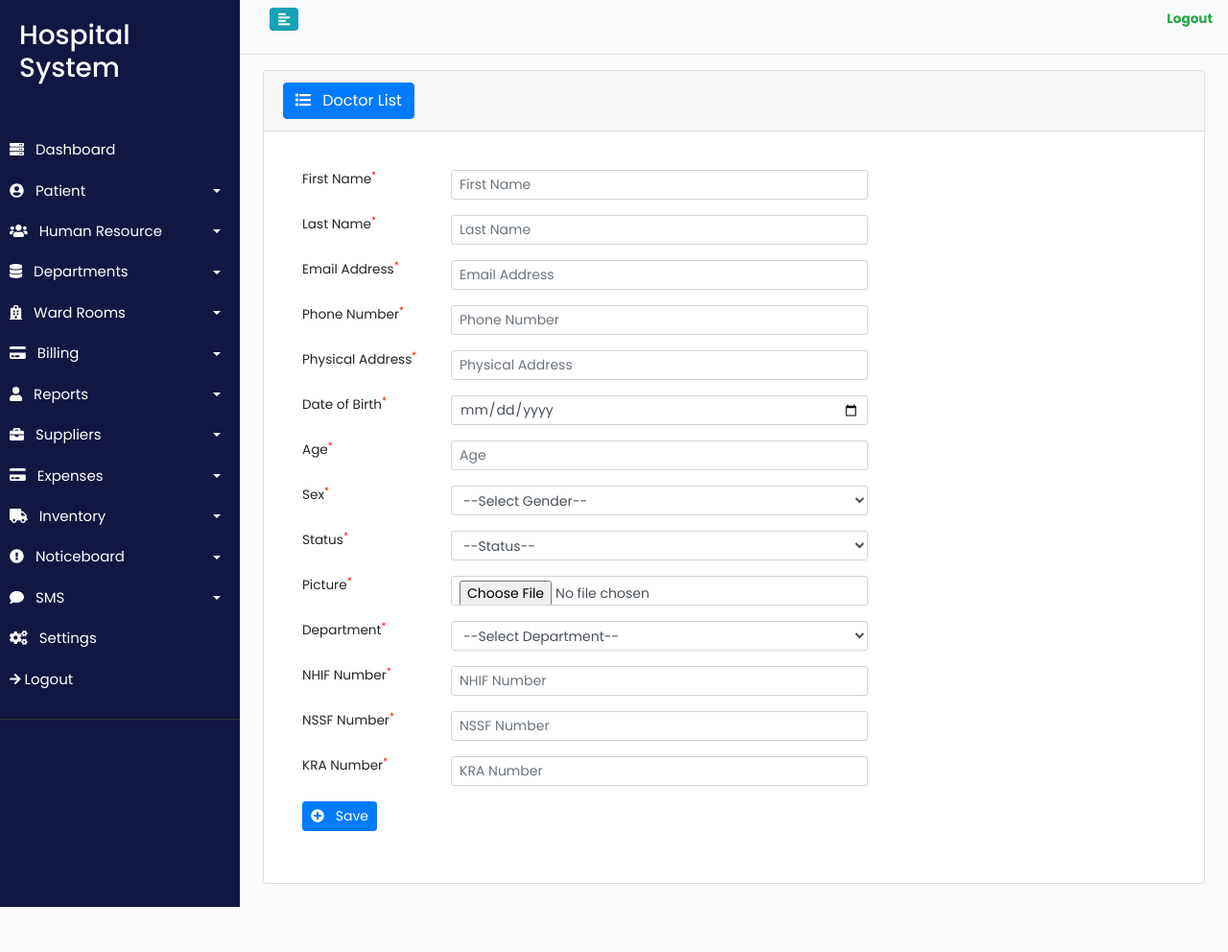
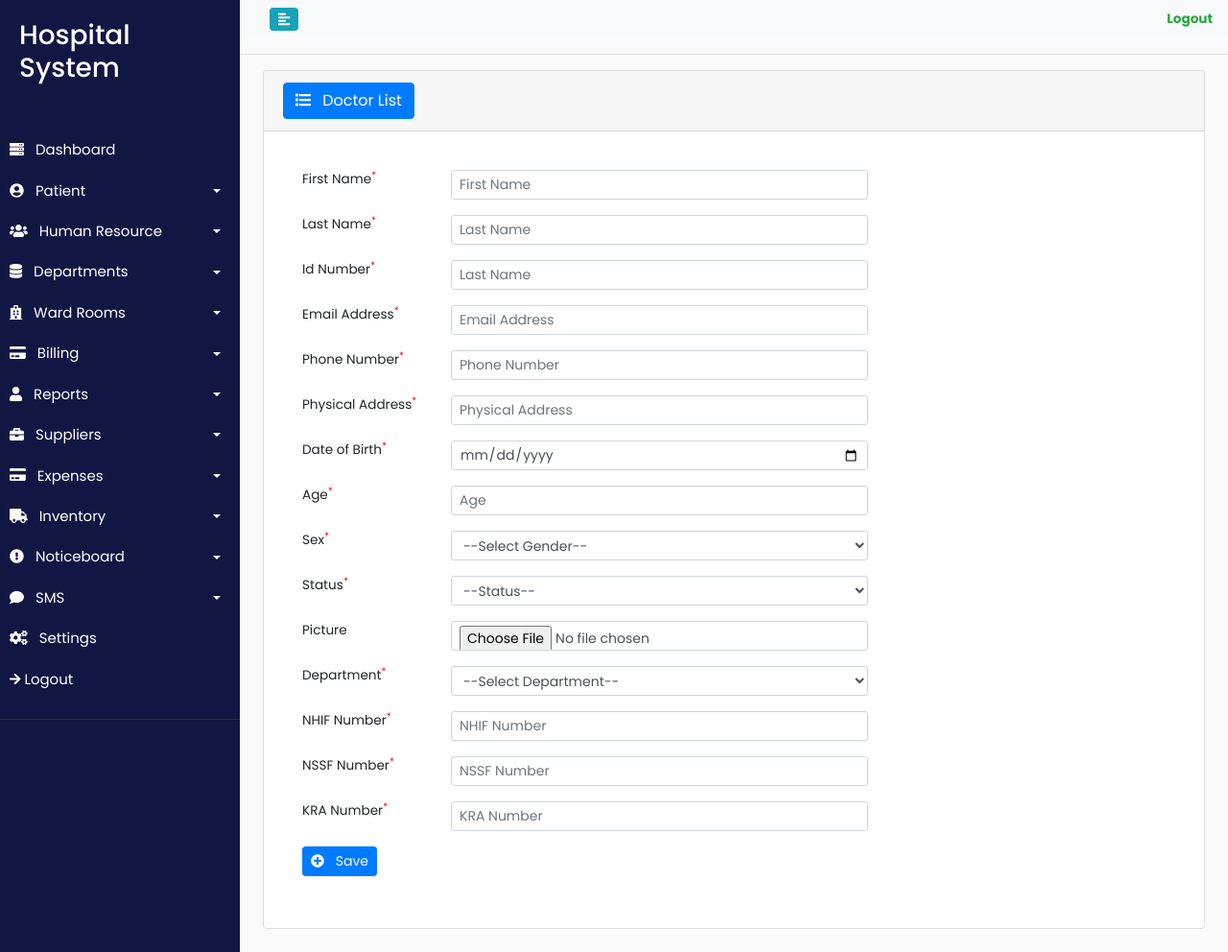
Before and after one commit to ealpha072/Hospital-Management-System, a PHP site: page /pages/add_doctor.php in a window 1280 px wide. Shown: the whole page at 96% size. Before the commit the page ends 945 px from the top, so only its background shows below. Run offline with PHP 8.4, Linux system fonts and the light colour scheme; some libraries are stand-ins or nearby versions.

Commit message:
Required field removed from image

```diff
--- a/pages/add_doctor.php
+++ b/pages/add_doctor.php
@@ -22,6 +22,14 @@
                         <input type="text" name="last_name" id="" class="form-control form-control-sm" placeholder="Last Name" required>
                     </div>
                 </div>
+
+                <div class="form-group row">
+                    <label for="" class="col-sm-2">Id Number<sup>*</sup></label>
+                    <div class="col-sm-6">
+                        <input type="number" name="id_num" id="" class="form-control form-control-sm" placeholder="Last Name" required maxlength="12">
+                    </div>
+                </div>
+
                 <div class="form-group row">
                     <label for="" class="col-sm-2">Email Address<sup>*</sup></label>
                     <div class="col-sm-6">
@@ -79,9 +87,9 @@
                 </div>
 
                 <div class="form-group row">
-                    <label for="" class="col-sm-2">Picture<sup>*</sup></label>
+                    <label for="" class="col-sm-2">Picture </label>
                     <div class="col-sm-6">
-                        <input type="file" name="profile_picture" id="" class="form-control form-control-sm" required>
+                        <input type="file" name="profile_picture" id="" class="form-control form-control-sm">
                     </div>
                 </div>
 
--- a/tables.sql
+++ b/tables.sql
@@ -41,6 +41,7 @@ CREATE TABLE `hospital_db`.`employees` (
 ) ENGINE = InnoDB;
 ALTER TABLE `employees` CHANGE `marital_status`
 `status` TEXT CHARACTER SET utf8mb4 COLLATE utf8mb4_general_ci NOT NULL;
+ALTER TABLE `employees` ADD `id_no` INT(12) NOT NULL AFTER `id`;
 
 CREATE TABLE `hospital_db`.`doctors` (
     `id` INT(255) NOT NULL AUTO_INCREMENT ,
@@ -62,6 +63,7 @@ CREATE TABLE `hospital_db`.`doctors` (
     PRIMARY KEY (`id`)
 ) ENGINE = InnoDB;
 ALTER TABLE `doctors` CHANGE `date_in` `date_added` DATE NOT NULL DEFAULT CURRENT_TIMESTAMP;
+ALTER TABLE `doctors` ADD `id_no` INT(10) NOT NULL AFTER `id`;
 
 CREATE TABLE `hospital_db`.`departments` (
     `id` INT(255) NOT NULL AUTO_INCREMENT ,
```
Also changed, not shown: config/classes.php (+16 -7 lines), Images/doctors/ani-icon-02.png (added).
